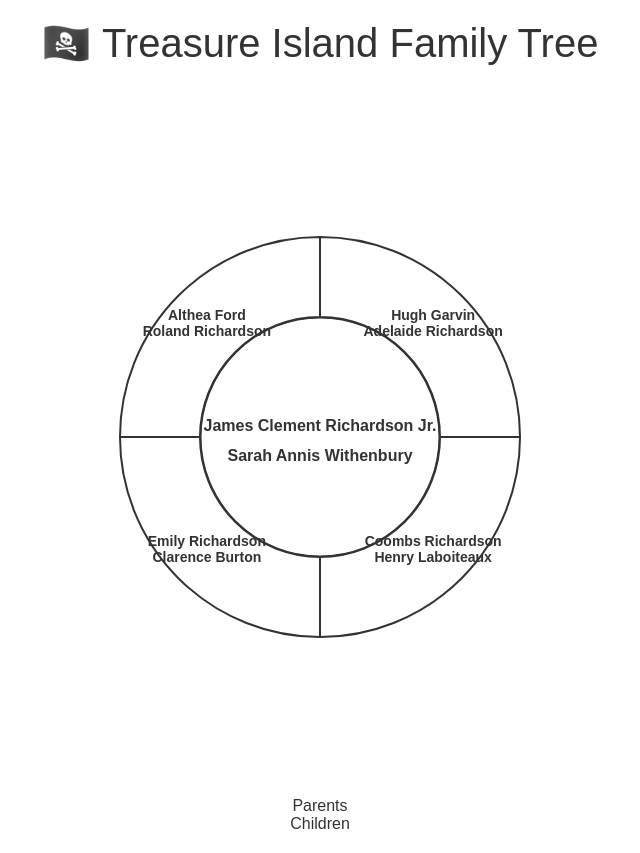
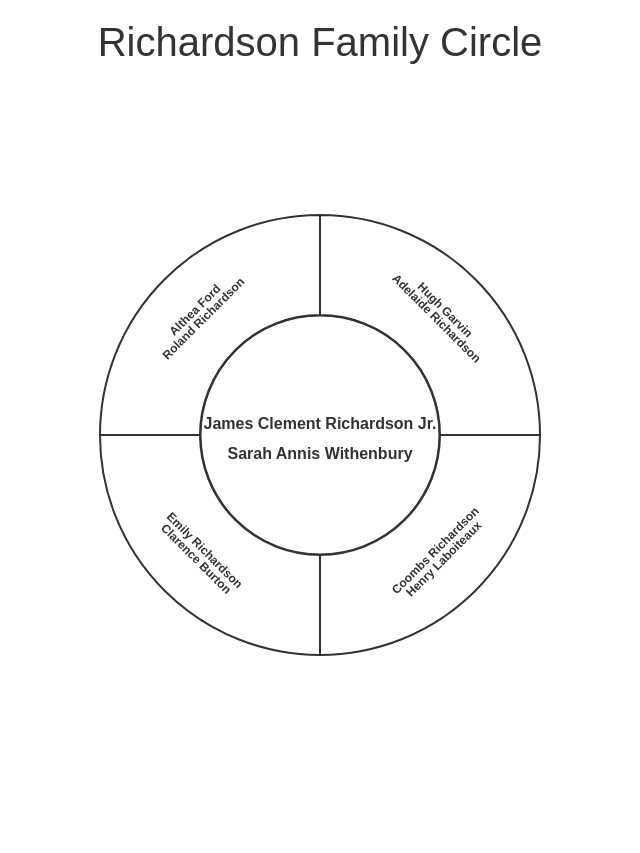
Before and after one commit to BenjaminBoughton/treasure_island, a plain HTML site: page index.html in a window 1280 px wide. Shown: the whole page, without its empty margins (320-960 px from the left). After the commit the page ends 815 px from the top, so only its background shows below. Drawn offline with nearby package versions, Linux system fonts and the light colour scheme.

Commit message:
Clean up presentation for showcase
- Removed pirate flag emoji from title
- Removed 'parents children' legend section
- Updated title to 'Richardson Family Circle'
- Clean, professional presentation ready

```diff
--- a/index.html
+++ b/index.html
@@ -3,24 +3,14 @@
 <head>
     <meta charset="UTF-8">
     <meta name="viewport" content="width=device-width, initial-scale=1.0">
-    <title>Treasure Island - Family Tree</title>
+    <title>Richardson Family Circle</title>
     <script src="https://d3js.org/d3.v7.min.js"></script>
     <link rel="stylesheet" href="style.css">
 </head>
 <body>
     <div class="container">
-        <h1>🏴‍☠️ Treasure Island Family Tree</h1>
+        <h1>Richardson Family Circle</h1>
         <div id="family-tree"></div>
-        <div class="legend">
-            <div class="legend-item">
-                <div class="legend-circle parents"></div>
-                <span>Parents</span>
-            </div>
-            <div class="legend-item">
-                <div class="legend-circle children"></div>
-                <span>Children</span>
-            </div>
-        </div>
     </div>
     <script src="script.js"></script>
 </body>
--- a/script.js
+++ b/script.js
@@ -1,4 +1,4 @@
-// Simple two-layer design
+// Simple two-layer design with rotated text
 const width = 800;
 const height = 600;
 const centerX = width / 2;
@@ -70,8 +70,8 @@ const sections = [
     }
 ];
 
-// Draw the four sections - NO inner radius, so they connect directly to center circle
-const outerRadius = 200;
+// Draw the four sections with rotated text
+const outerRadius = 220; // Increased height for better text spacing
 const innerRadius = 120; // Same as center circle radius
 
 sections.forEach((section, index) => {
@@ -90,32 +90,44 @@ sections.forEach((section, index) => {
         .attr('stroke', '#333')
         .attr('stroke-width', 2);
 
-    // Calculate text position (middle of the arc)
+    // Calculate text position and rotation
     const midAngle = (section.startAngle + section.endAngle) / 2;
     const textRadius = (innerRadius + outerRadius) / 2;
     const textX = centerX + textRadius * Math.cos(midAngle - Math.PI / 2);
     const textY = centerY + textRadius * Math.sin(midAngle - Math.PI / 2);
 
+    // Calculate rotation angle (convert to degrees)
+    let rotationAngle = (midAngle * 180 / Math.PI);
+
+    // Adjust rotation for readability
+    if (rotationAngle > 90 && rotationAngle < 270) {
+        rotationAngle += 180; // Flip text for bottom sections
+    }
+
+    // Create text group with rotation
+    const textGroup = svg.append('g')
+        .attr('transform', `translate(${textX}, ${textY}) rotate(${rotationAngle})`);
+
     // Add first name
-    svg.append('text')
-        .attr('x', textX)
-        .attr('y', textY - 8)
+    textGroup.append('text')
+        .attr('x', 0)
+        .attr('y', -6)
         .attr('text-anchor', 'middle')
         .attr('dominant-baseline', 'middle')
         .attr('font-family', 'Arial, sans-serif')
-        .attr('font-size', '14px')
+        .attr('font-size', '12px')
         .attr('font-weight', 'bold')
         .attr('fill', '#333')
         .text(section.text1);
 
     // Add second name
-    svg.append('text')
-        .attr('x', textX)
-        .attr('y', textY + 8)
+    textGroup.append('text')
+        .attr('x', 0)
+        .attr('y', 6)
         .attr('text-anchor', 'middle')
         .attr('dominant-baseline', 'middle')
         .attr('font-family', 'Arial, sans-serif')
-        .attr('font-size', '14px')
+        .attr('font-size', '12px')
         .attr('font-weight', 'bold')
         .attr('fill', '#333')
         .text(section.text2);
```
